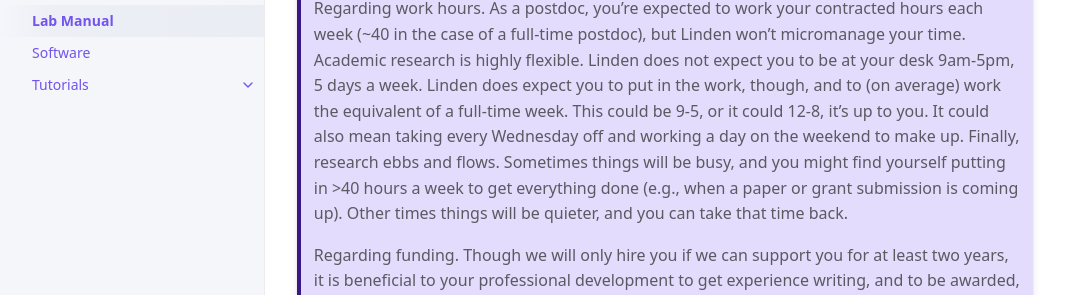
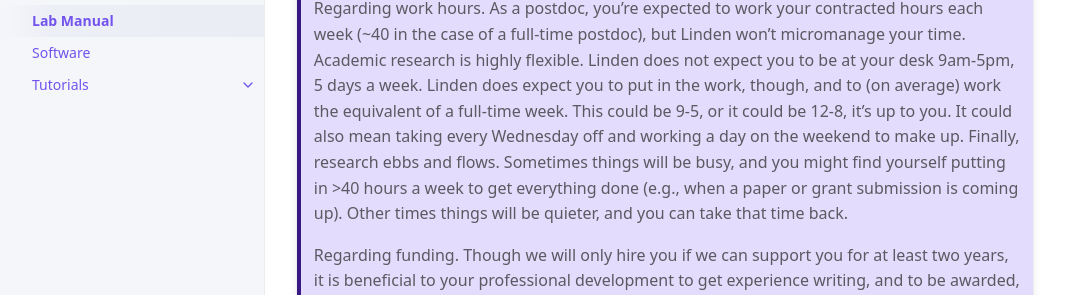
Before and after one commit to LindenParkesLab/snaplab.github.io, a Jekyll site: the page built from docs/lab_manual/index.md, in a window 1280 px wide and 900 px high, scrolled down 5625 px. Shown: the part 263-558 px from the top of the window, without its empty margins (107-1172 px from the left). Built offline with Jekyll 4.4.1, drawn with Linux system fonts in a browser that asks for light colours; cached includes are drawn as plain includes.

Commit message:
proof reading

```diff
--- a/docs/lab_manual/index.md
+++ b/docs/lab_manual/index.md
@@ -117,7 +117,7 @@ Linden expects that you will;
 {: .note-title }
 > Important
 >
-> Regarding work hours. As a postdoc, you're expected to work your contracted hours each week (~40 in the case of a full-time postdoc), but Linden won't micromanage your time. Academic research is highly flexible. Linden does not expect you to be at your desk 9am-5pm, 5 days a week. Linden does expect you to put in the work, though, and to (on average) work the equivalent of a full-time week. This could be 9-5, or it could 12-8, it's up to you. It could also mean taking every Wednesday off and working a day on the weekend to make up. Finally, research ebbs and flows. Sometimes things will be busy, and you might find yourself putting in >40 hours a week to get everything done (e.g., when a paper or grant submission is coming up). Other times things will be quieter, and you can take that time back.
+> Regarding work hours. As a postdoc, you're expected to work your contracted hours each week (~40 in the case of a full-time postdoc), but Linden won't micromanage your time. Academic research is highly flexible. Linden does not expect you to be at your desk 9am-5pm, 5 days a week. Linden does expect you to put in the work, though, and to (on average) work the equivalent of a full-time week. This could be 9-5, or it could be 12-8, it's up to you. It could also mean taking every Wednesday off and working a day on the weekend to make up. Finally, research ebbs and flows. Sometimes things will be busy, and you might find yourself putting in >40 hours a week to get everything done (e.g., when a paper or grant submission is coming up). Other times things will be quieter, and you can take that time back.
 >
 > Regarding funding. Though we will only hire you if we can support you for at least two years, it is beneficial to your professional development to get experience writing, and to be awarded, your own grants. If you plan to stay in academia long term, becoming a practiced grant writer is essential. Additionally, if awarded, grants will provide you a great deal of independence during your time in the lab (e.g., you won't have to depend on lab finances to support conference travel etc.).
 >
```
Also changed, not shown: docs/tutorials/python_anaconda.md (+13 -7 lines), assets/images/mac_terminal_conda.png (added).
